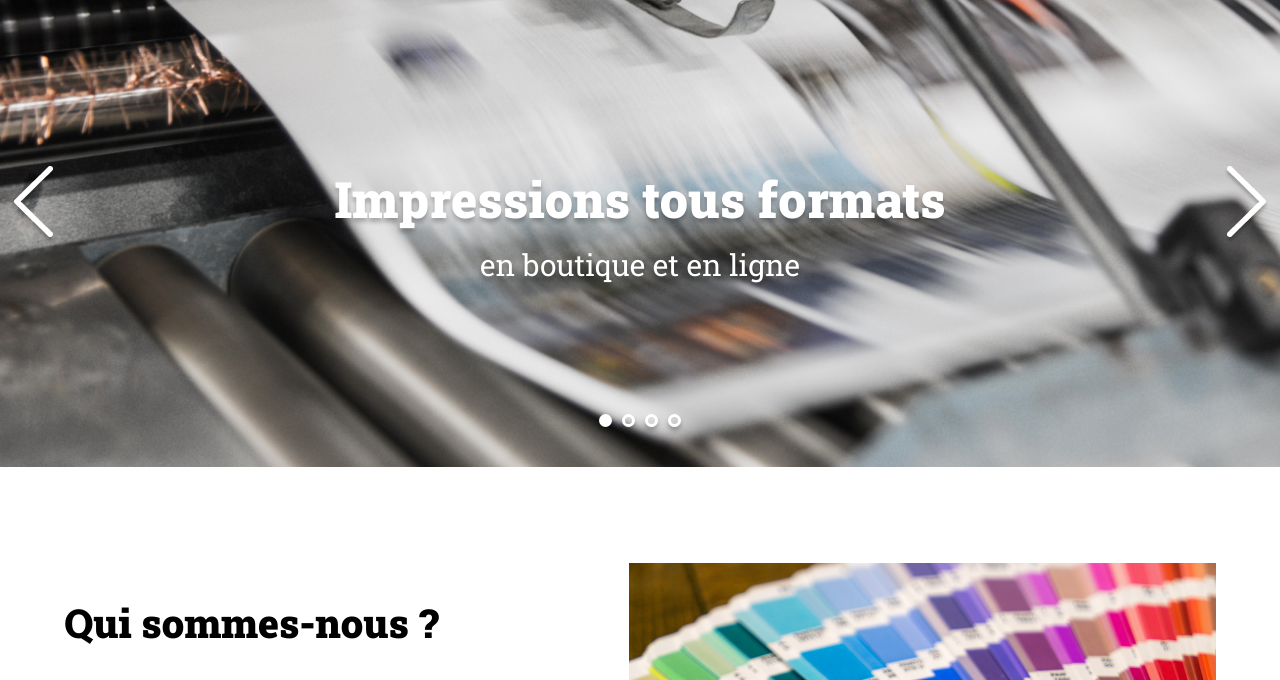
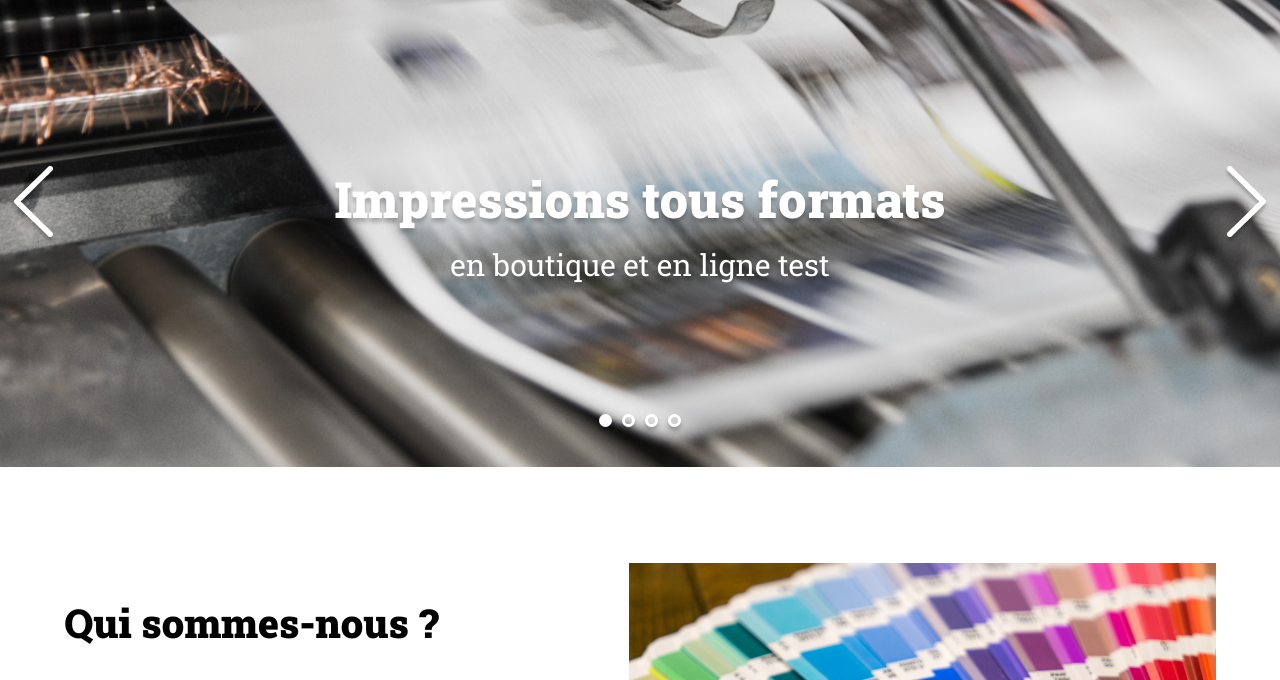
Before and after one commit to Weeskin/P05_-_Print-it-JS-main-PS, a plain HTML site: page index.html in a window 1280 px wide. Shown: the part 104-784 px from the top of the page. Drawn offline with Linux system fonts and the light colour scheme.

Commit message:
Initialisation

```diff
--- a/index.html
+++ b/index.html
@@ -28,7 +28,7 @@
 				<img src="assets/images/arrow_right.png" class="arrow arrow_right">
 			</div>
 			<img class="banner-img" src="./assets/images/slideshow/slide1.jpg" alt="Banner Print-it">
-			<p>Impressions tous formats <span>en boutique et en ligne</span></p>
+			<p>Impressions tous formats <span>en boutique et en ligne test</span></p>
 			<div class="dots">
 
 			</div>
```
